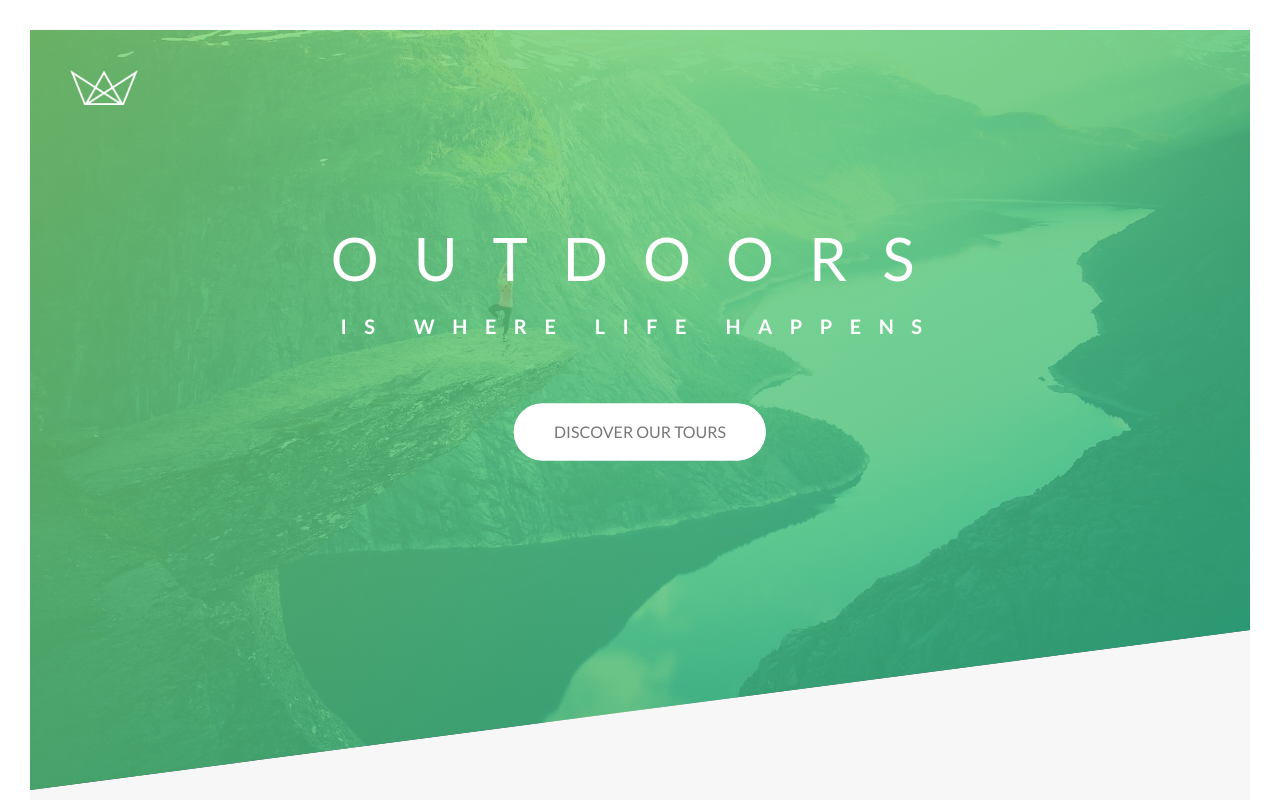
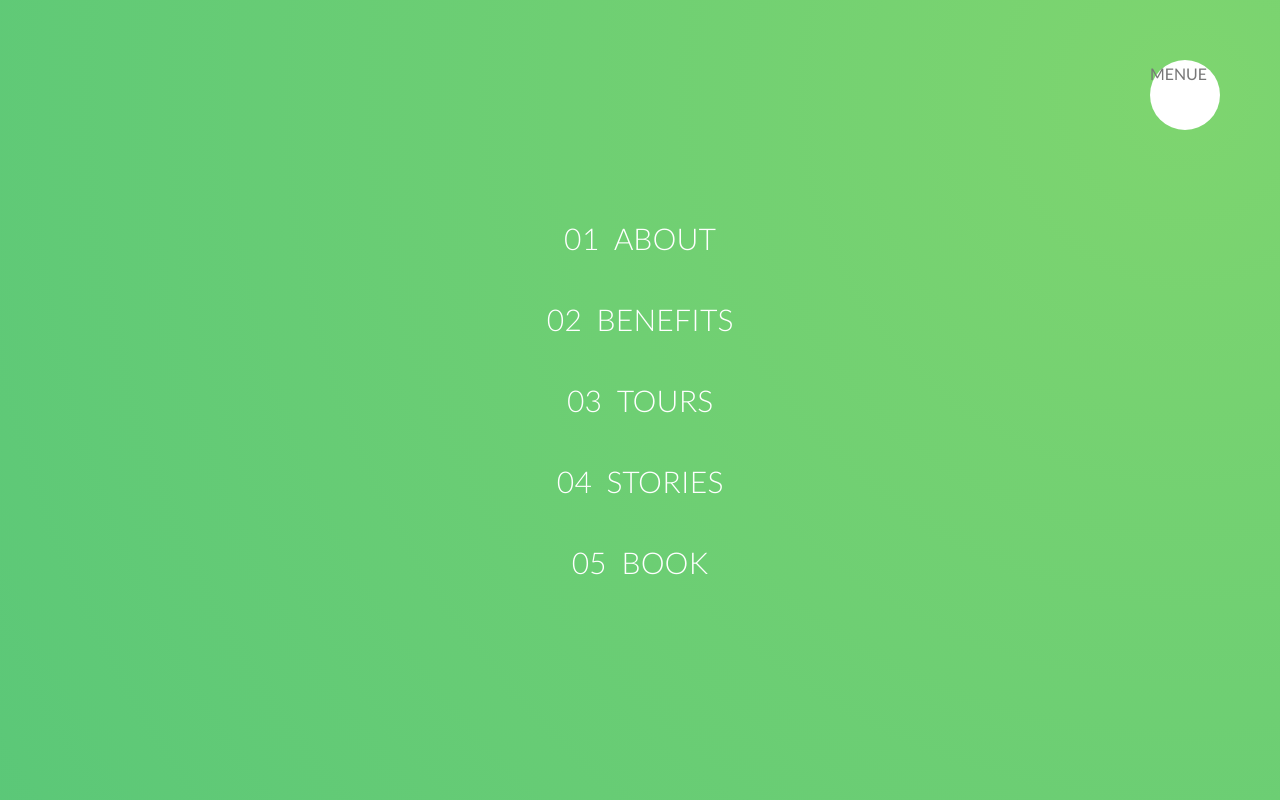
Before and after one commit to skusebauch/landingpage, a website: page index.html in a window 1280 px wide. Shown: the top 800 px of the page. Drawn offline with Linux system fonts and the light colour scheme.

Commit message:
setup navbar

```diff
--- a/index.html
+++ b/index.html
@@ -13,6 +13,25 @@
     <title>Fictitious-Tour | Exciting outdoor tours for your personal adventure</title>
   </head>
   <body>
+
+    <div class="navigation">
+      <input type="checkbox" class="navigation__checkbox" id="navi-toggle">
+      <label for="navi-toggle" class="navigation__button">MENUE</label>
+
+      <div class="navigation__background">&nbsp;</div>
+
+      <nav class="navigation__nav">
+        <ul class="navigation__list">
+          <li class="navigation__item"><a href="#" class="navigation__link"><span>01</span></span>About</a></li>
+          <li class="navigation__item"><a href="#" class="navigation__link"><span>02</span>Benefits</a></li>
+          <li class="navigation__item"><a href="#" class="navigation__link"><span>03</span>Tours</a></a></li>
+          <li class="navigation__item"><a href="#" class="navigation__link"><span>04</span>Stories</a></li>
+          <li class="navigation__item"><a href="#" class="navigation__link"><span>05</span>Book</a></li>
+        </ul>
+      </nav>
+    </div>
+
+
     <header class="header">
       <div class="header__logo-box">
         <img src="img/logo-white.png" alt="Logo" class="header__logo">
--- /dev/null
+++ b/sass/layout/_navigation.scss
@@ -0,0 +1,81 @@
+.navigation {
+
+  &__checkbox {
+    display: none;
+  }
+
+  &__button {
+    background-color: $color-white;
+    height: 7rem;
+    width: 7rem;
+    position: fixed;
+    top: 6rem;
+    right: 6rem;
+    border-radius: 50%;
+    z-index: 2000;
+  }
+
+  &__background {
+    height: 6rem;
+    width: 6rem;
+    border-radius: 50%;
+    position: fixed;
+    top: 6.5rem;
+    right: 6.5rem;
+    background-image: radial-gradient($color-primary-light, $color-primary-dark);
+    z-index: 1000;
+    transform: scale(80);
+  }
+
+  &__nav {
+    height: 100vh;
+    width: 100%;
+    position: fixed;
+    top: 0;
+    right: 0;
+    z-index: 1500;
+  }
+
+  &__list {
+    position: absolute;
+    top: 50%;
+    left: 50%;
+    transform: translate(-50%, -50%);
+    list-style: none;
+    text-align: center;
+
+  }
+
+  &__item {
+    margin: 1rem;
+  }
+
+  &__link {
+    &:link,
+    &:visited {
+      display:inline-block;
+      font-size: 3rem;
+      font-weight: 300;
+      padding: 1rem 2rem;
+      color: $color-white;
+      text-transform: uppercase;
+      text-decoration: none;
+      background-image: linear-gradient(120deg,
+                       transparent 0%,
+                        transparent 50%,
+                        $color-white 50%);
+      background-size: 230%;
+      transition: all .4s;
+      span {
+        margin-right: 1.5rem;
+        display: inline-block;
+      }
+    }
+    &:hover,
+    &:active {
+      background-position: 100%;
+      color: $color-primary;
+      transform: translateX(1rem);
+    }
+  }
+}
--- a/sass/main.scss
+++ b/sass/main.scss
@@ -15,4 +15,5 @@
 @import "layout/grid";
 @import "layout/header";
 @import "layout/footer";
+@import "layout/navigation";
 @import "pages/home";
```
Also changed, not shown: css/style.css.
